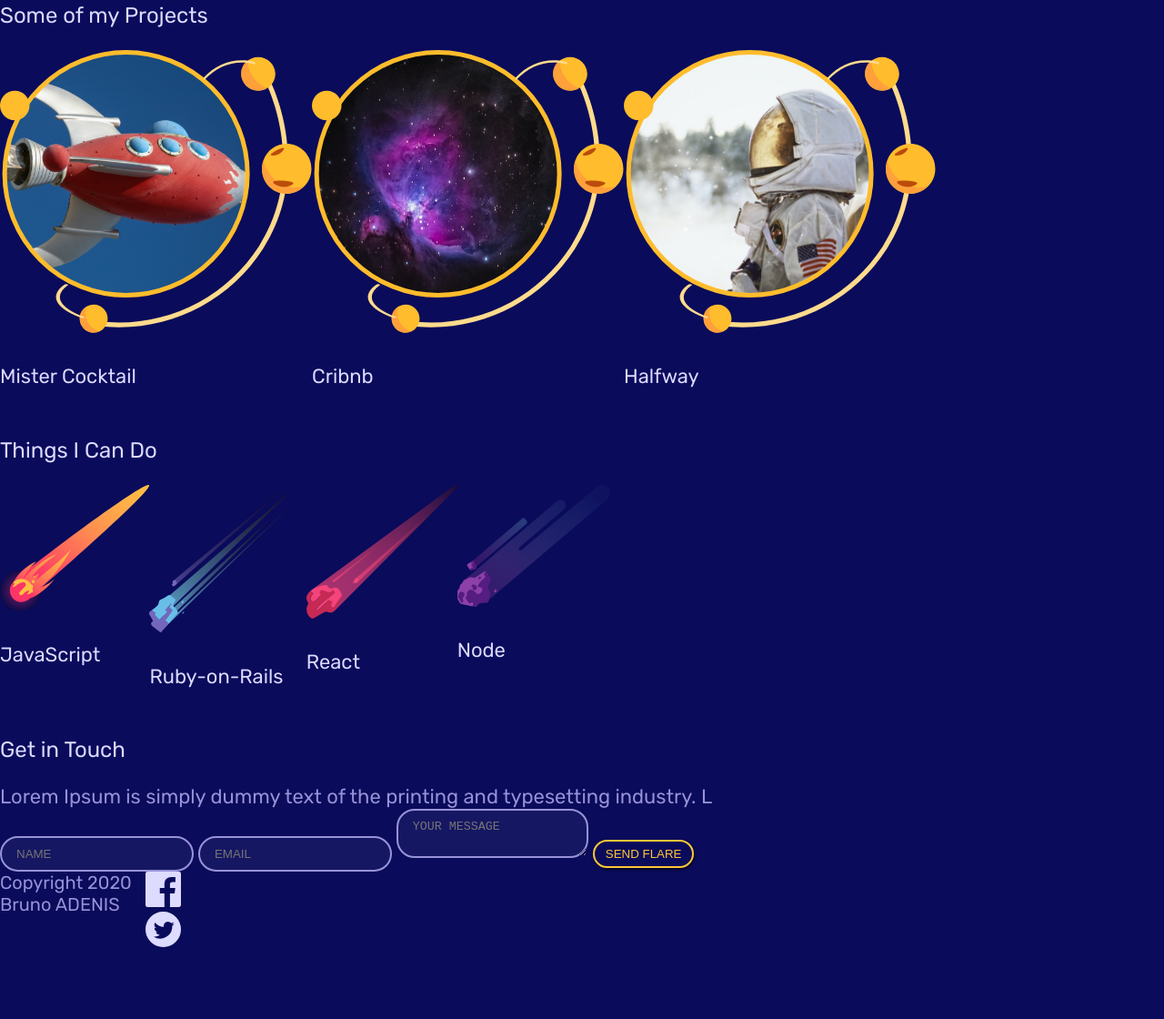
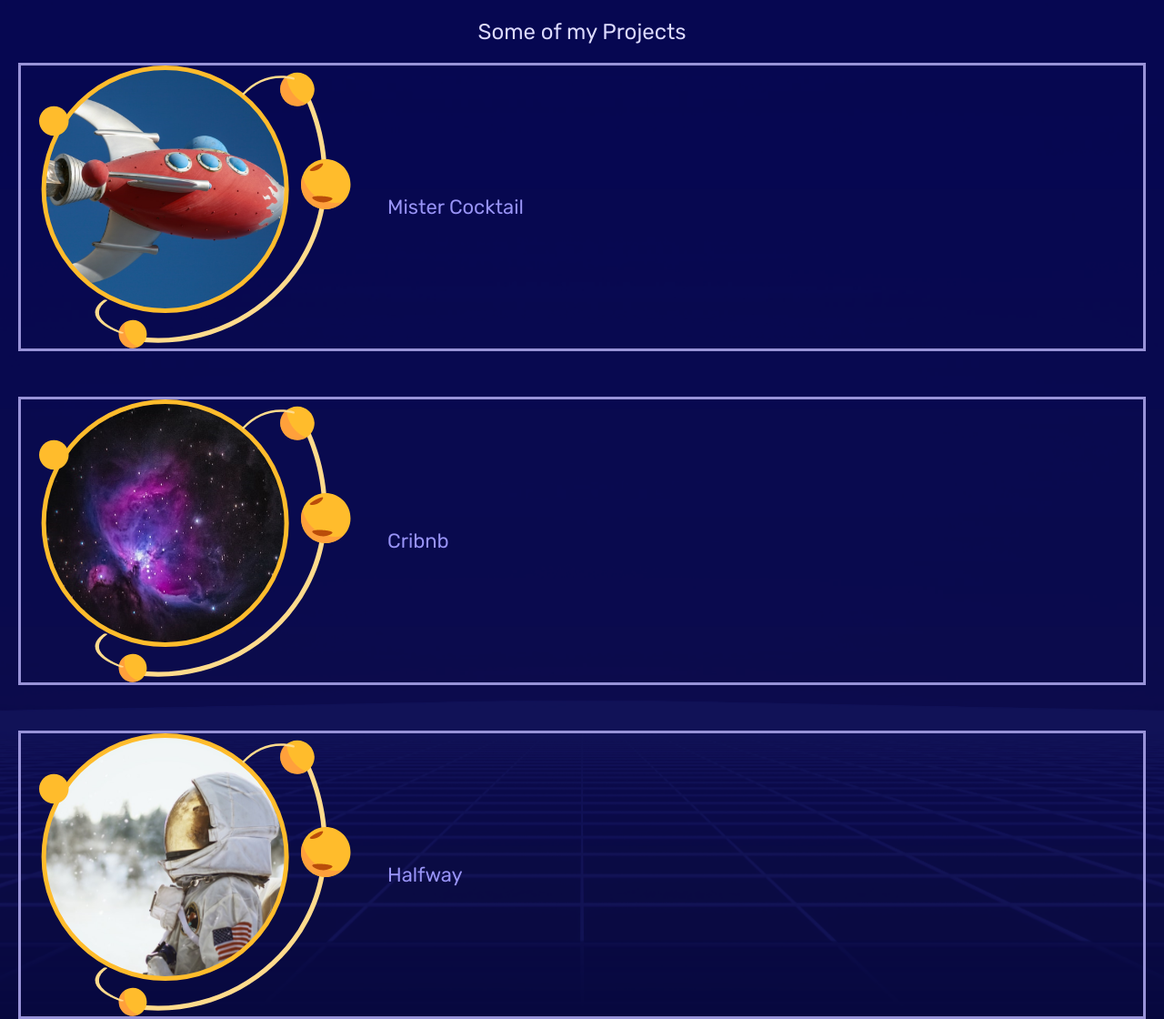
Before and after one commit to badenis19/Responsive-PTFL, a plain HTML site: page index.html in a window 1280 px wide. Shown: the part 1006-2126 px from the top of the page at 91% size. Before the commit the page ends 2052 px from the top, so only its background shows below. Drawn offline with Linux system fonts and the light colour scheme.

Commit message:
things I can do grid done

```diff
--- a/css/style.css
+++ b/css/style.css
@@ -86,6 +86,7 @@ h4{
 .grid {
   display: grid;
   grid-template-columns: repeat(8, 1fr);
+  gap: 10px;
 }
 
 .site-nav {
@@ -122,11 +123,61 @@ h4{
 .welcome-text a {
   margin: 20px 0;
 }
-/* @media screen and (min-width: 620px){ */
-  /* body {
-    font-size: 18px;
-  } */
-/* } */
+
+#portofolio {
+  background: url(/assets/square_bg.png);
+  background-size: cover;
+  background-repeat: no-repeat;
+  background-position: bottom;
+  padding: 30px 20px
+}
+
+#portofolio h3 {
+  margin-bottom: 0;
+  text-align: center;
+}
+
+.projects a { /* to get every element inside <a> */
+  grid-column: 1/9;
+  margin: 20px 0;
+  border: solid;
+  display: flex;
+}
+
+.projects a *{
+  margin: 0 20px;
+  max-width: 40%;
+  align-self: center;
+  /* text-align: center; */
+}
+
+.projects h4 {
+  color: #9994f7;
+}
+
+#skills {
+  padding: 30px 20px;
+  background: #07083E;
+  text-align: center;
+  border: solid;
+}
+
+#skills ul {
+  margin: 40px 0;
+}
+
+#skills li {
+  padding: 0;
+  background: rgb(0, 0, 0, 0.2);
+  grid-column: span 4;
+  text-align: center;
+}
+
+#skills img {
+  height: 80px;
+  margin: 10px auto;
+}
+
 
 /* small tablet styles */
 @media screen and (min-width: 620px){
```
Also changed, not shown: index.html (+1 -3 lines).
